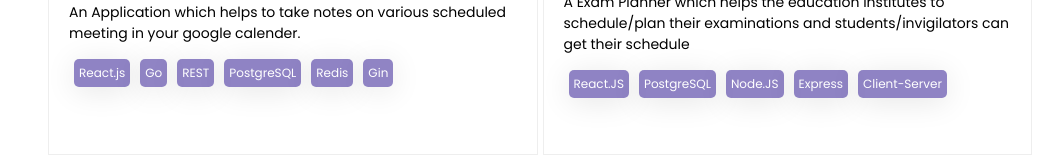
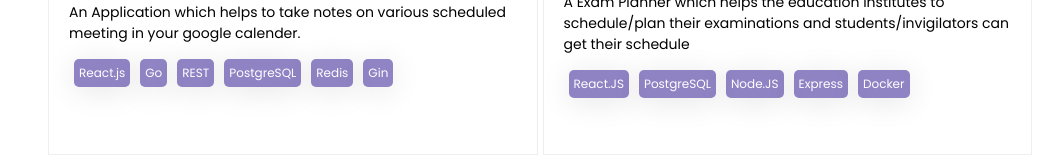
Before and after one commit to sambasivareddy-ch/sambasiva, a React (Create React App) app: page /projects in a window 1280 px wide. Shown: the part 269-429 px from the top of the page, without its empty margins (100-1163 px from the left). Built offline with nearby package versions, Linux system fonts and the light colour scheme.

Commit message:
Edu Project Tag Changed

```diff
--- a/src/components/Projects.js
+++ b/src/components/Projects.js
@@ -23,7 +23,7 @@ const projects_arr = [
         project_name: "Exam Planner for Edu Institutes",
         gitlink: "https://github.com/sambasivareddy-ch/exam_planner",
         description: "A Exam Planner which helps the education institutes to schedule/plan their examinations and students/invigilators can get their schedule",
-        skills: ['React.JS', 'PostgreSQL', 'Node.JS', 'Express', 'Client-Server'],
+        skills: ['React.JS', 'PostgreSQL', 'Node.JS', 'Express', 'Docker'],
         status: "Completed"
     }
 ];
--- a/src/pages/ProjectPage.js
+++ b/src/pages/ProjectPage.js
@@ -17,7 +17,7 @@ const projects_arr = [
         project_name: "Examination Planner for Edu Institutes",
         gitlink: "https://github.com/sambasivareddy-ch/exam_planner",
         description: "A Exam Planner which helps the education institutes to schedule/plan their examinations and students/invigilators can get their schedule",
-        skills: ['React.JS', 'PostgreSQL', 'Node.JS', 'Express', 'Client-Server'],
+        skills: ['React.JS', 'PostgreSQL', 'Node.JS', 'Express', 'Docker'],
         status: "Completed"
     },
     {
```
